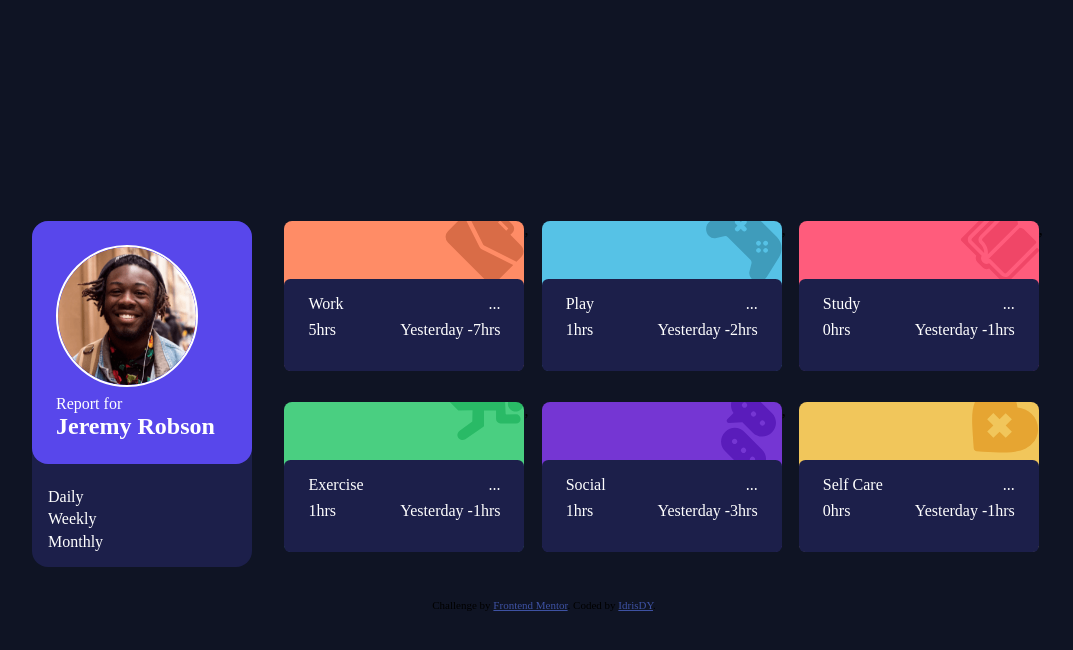
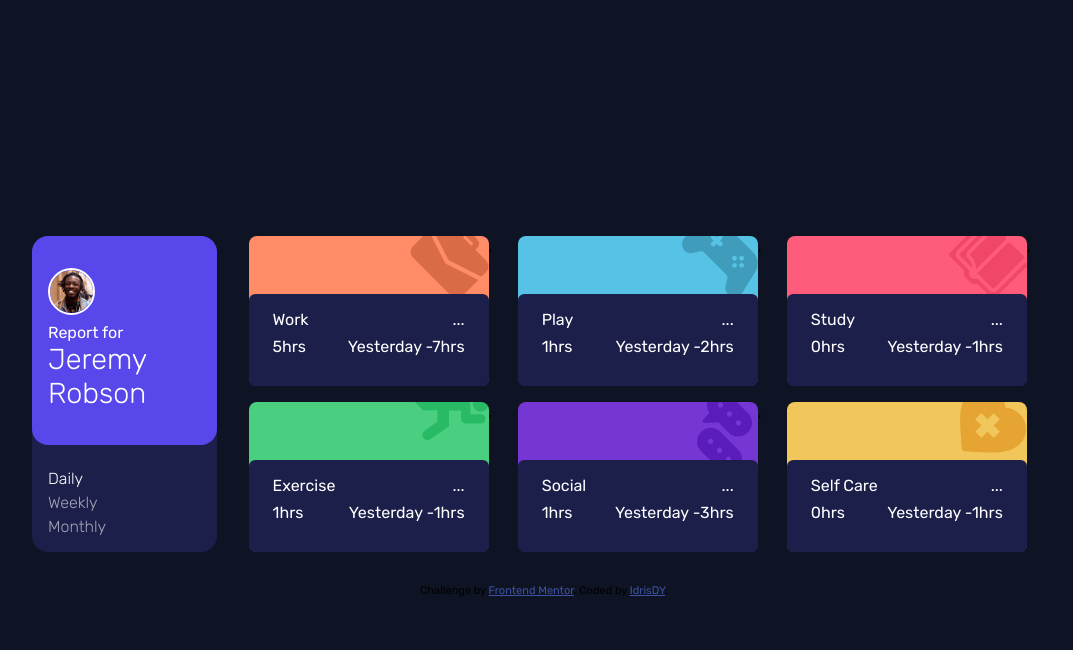
Before and after one commit to IdrisDY/Time-Tracking-Dashboard, a plain HTML site: page index.html in a window 1280 px wide. Both pictures are taken after a click on the button "Daily". Shown: the whole page, without its empty margins (96-1169 px from the left). Drawn offline with Linux system fonts and the light colour scheme.

Commit message:
rubik font add

```diff
--- a/index.html
+++ b/index.html
@@ -6,6 +6,7 @@
 
   <link rel="icon" type="image/png" sizes="32x32" href="./images/favicon-32x32.png">
   <link rel="stylesheet" href="main.css">
+  <link href="https://fonts.googleapis.com/css2?family=Rubik:wght@300;400;500&display=swap" rel="stylesheet">
   <title>Frontend Mentor | Time tracking dashboard</title>
 
 </head>
--- a/main.css
+++ b/main.css
@@ -4,11 +4,13 @@
 }
 :root{
    --profileColor: hsl(235, 46%, 20%);
+   font-family: 'Rubik',sans-serif;
 }
 .attribution { font-size: 11px; text-align: center; }
 .attribution a { color: hsl(228, 45%, 44%); }
 button{
   all: unset;
+  cursor: pointer;
 }
 body{
    background: hsl(226, 43%, 10%);
@@ -49,9 +51,16 @@ main{
 .time-buttons{
    display: flex;
    gap: 1em;
-   color: white;
+   color: rgba(255, 255, 255, 0.6);
    justify-content: space-around;
    padding: .5em 1em 1em 1em;
+}
+.btnclick{
+   color: white;
+}
+.time-buttons button{
+   font-weight: lighter;
+
 }
 .profile-text{
    display: flex;
@@ -60,6 +69,7 @@ main{
 }
 .profile-text h1{
    font-size: 1.5rem;
+   font-weight: 300;
 }
 .cardContainer{
    color: white;
@@ -84,11 +94,6 @@ gap: .5em;
 #text{
    display: hidden;
 }
-.cardtitle{
-   display: flex;
-   flex-direction: column;
-   gap: .5em;
-}
 .span-content{
    display: flex;
    flex-direction: column;
@@ -105,7 +110,7 @@ gap: .5em;
       height: 100vh;
    }
 main{
-   grid-template-columns: 1fr 3.5fr;
+   grid-template-columns: .8fr 3.5fr;
 width: 80%;
 margin: 0 auto;
 gap: 2em;
@@ -129,9 +134,20 @@ max-width: 100%;
 .time-buttons{
    flex-direction: column;
    gap: .3em;
+
 }
 .profile-coin{
 display: flex;
 flex-direction: column;
+padding: 2em 1.5em 0em 1em;
+align-items: flex-start;
+justify-content: flex-start;
+}
+.profile-coin img{
+   width: 30%;
+}
+.profile-text h1{
+   font-size: 1.8rem;
+   font-weight: 100;
 }
 }
--- a/main.js
+++ b/main.js
@@ -15,18 +15,16 @@ let timeClicked= 'daily'
 
 
 const maindata =  fetch('data.json')
-var tasks
 maindata.then(response=>response.json())
 .then(resp=>
    {
-   tasks = resp
-console.log(tasks);
+   let tasks = resp
 
-const imgArray = [ 'images/icon-ellipsis.svg','images/icon-exercise.svg', 'images/icon-play.svg','images/icon-self-care.svg', 'images/icon-social.svg','images/icon-study.svg','images/icon-work.svg']
-console.log(imgArray);
-  const theRay = imgArray.map(img=>  console.log(img) )
 weekBtn.onclick = ()=>
 {
+weekBtn.classList.add('btnclick')
+dayBtn.classList.remove('btnclick')
+monthBtn.classList.remove('btnclick')
 
   const newArray = tasks.map( task=>{
     const {title,timeframes,image,bgcolor} = task
@@ -56,6 +54,10 @@ weekBtn.onclick = ()=>
 }
 dayBtn.onclick = ()=>
 {
+  dayBtn.classList.add('btnclick')
+  weekBtn.classList.remove('btnclick')
+  monthBtn.classList.remove('btnclick')
+
   const newArray = tasks.map( task=>{
     const {title,timeframes,image,bgcolor} = task
     const { daily} = timeframes
@@ -84,6 +86,11 @@ dayBtn.onclick = ()=>
 }
 monthBtn.onclick = ()=>
  {
+  monthBtn.classList.add('btnclick')
+  weekBtn.classList.remove('btnclick')
+  dayBtn.classList.remove('btnclick')
+
+
   const newArray = tasks.map( task=>{
     const {title,timeframes,image,bgcolor} = task
     const { daily,monthly,weekly} = timeframes
@@ -113,6 +120,10 @@ monthBtn.onclick = ()=>
 
  }
 
+ dayBtn.classList.add('btnclick')
+ weekBtn.classList.remove('btnclick')
+ monthBtn.classList.remove('btnclick')
+
 const newArray = tasks.map( task=>{
 
    const {title,timeframes,image,bgcolor} = task
```
